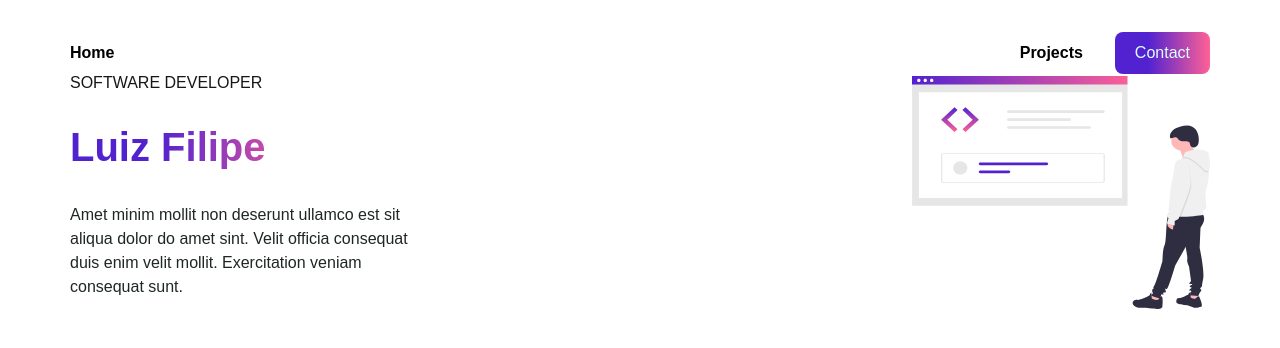
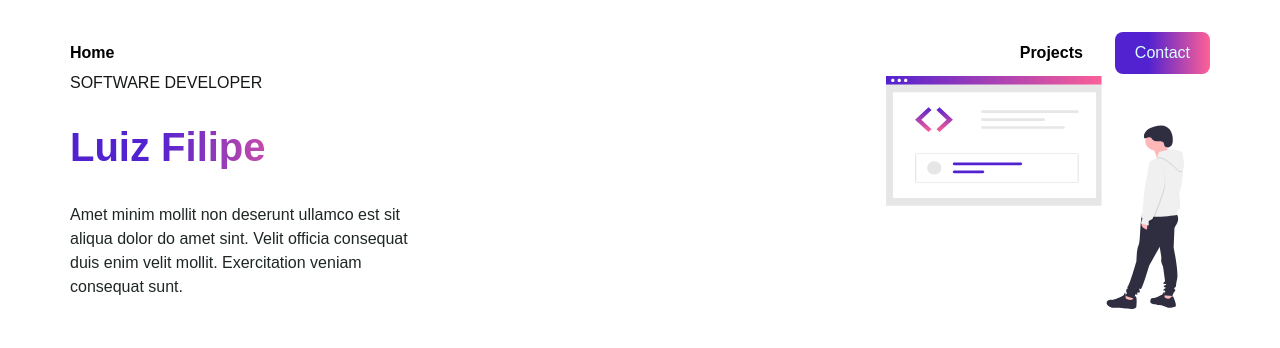
Before and after one commit to Luiz-Filipee/Portfolio, an Angular app: page / in a window 1280 px wide. Shown: the top 348 px of the page. Built offline with nearby package versions, Linux system fonts and the light colour scheme.

Commit message:
fix: image size

```diff
--- a/src/app/main-animation/main-animation/main-animation.component.css
+++ b/src/app/main-animation/main-animation/main-animation.component.css
@@ -0,0 +1,9 @@
+svg {
+    width: 298px;
+}
+
+@media (min-width: 1080px){
+    svg {
+        width: 350px;
+    }
+}
```
